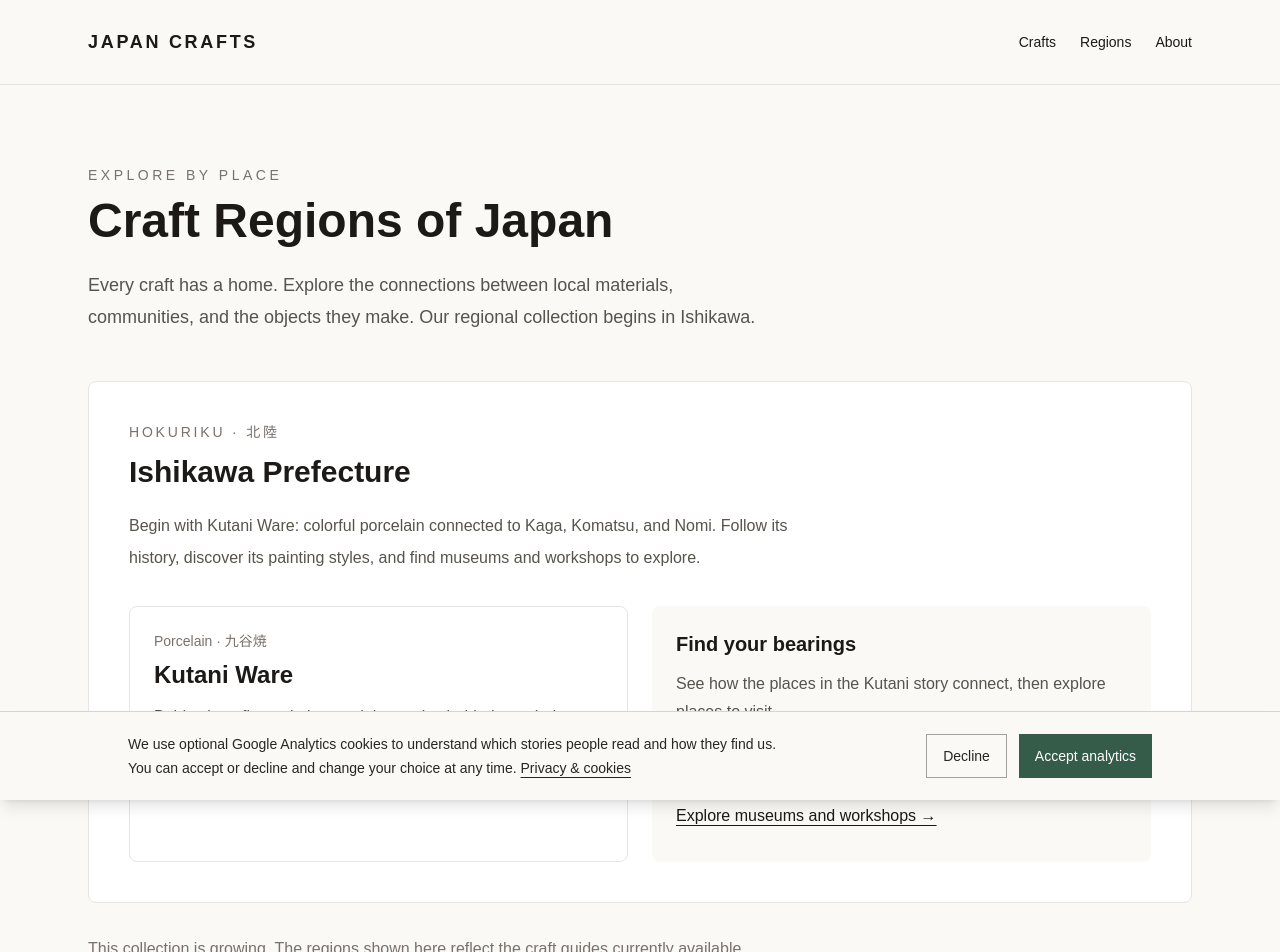
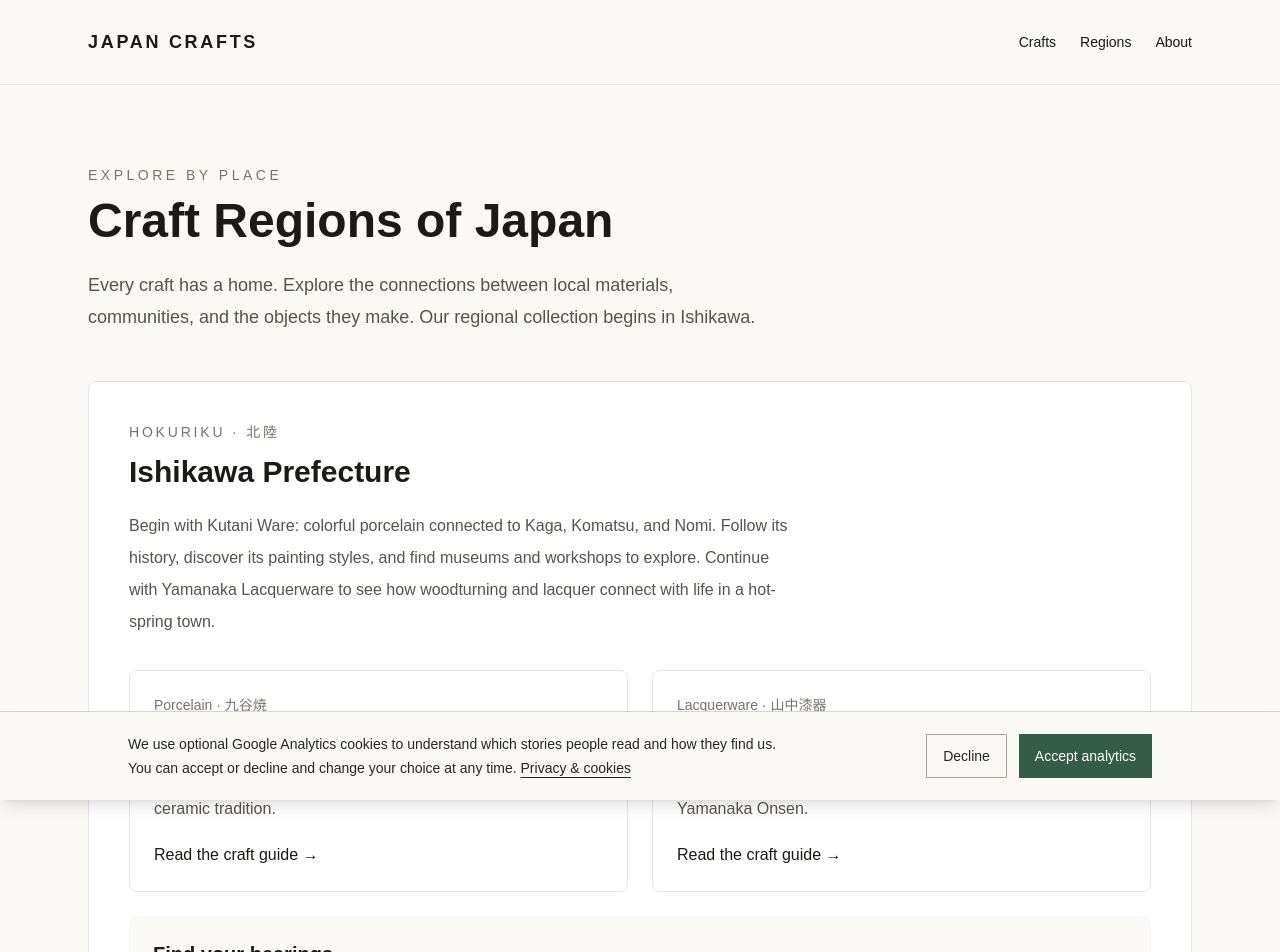
Before and after one commit to mescarmilde/japan-crafts, a Next.js app: page /en/regions in a window 1280 px wide. Shown: the top 952 px of the page. Built offline with nearby package versions, Linux system fonts and the light colour scheme.

Commit message:
Link Yamanaka guide from Kutani and Ishikawa region

```diff
--- a/app/en/crafts/kutani-ware/page.tsx
+++ b/app/en/crafts/kutani-ware/page.tsx
@@ -1189,7 +1189,8 @@ export default function KutaniWarePage() {
         </section>
       </article>
       <aside aria-label="Related craft guides" className="mt-16 border-t border-stone-200 pt-8">
-        <h2 className="text-xl font-semibold">Explore Other Ceramic Traditions</h2><p className="mt-4 leading-7 text-stone-700">How do these traditions differ? <a href="/en/crafts/kutani-vs-arita-vs-shigaraki" className="underline underline-offset-4 focus-visible:outline-2 focus-visible:outline-offset-4 focus-visible:outline-[#355c49]">Compare Kutani, Arita, and Shigaraki</a> through their materials, appearance, and places of origin.</p>
+        <h2 className="text-xl font-semibold">Explore Related Craft Traditions</h2><p className="mt-4 leading-7 text-stone-700">How do these traditions differ? <a href="/en/crafts/kutani-vs-arita-vs-shigaraki" className="underline underline-offset-4 focus-visible:outline-2 focus-visible:outline-offset-4 focus-visible:outline-[#355c49]">Compare Kutani, Arita, and Shigaraki</a> through their materials, appearance, and places of origin.</p>
+        <p className="mt-4 leading-7 text-stone-700">Explore another side of the Kaga region with <a href="/en/crafts/yamanaka-lacquerware" className="underline underline-offset-4 focus-visible:outline-2 focus-visible:outline-offset-4 focus-visible:outline-[#355c49]">Yamanaka Lacquerware</a>, where woodturning, lacquer, and the hot-spring town offer a different view of local craft.</p>
         <div className="mt-4 flex flex-wrap gap-6">
           <a className="underline underline-offset-4 focus-visible:outline-2 focus-visible:outline-offset-4 focus-visible:outline-[#355c49]" href="/en/crafts/arita-ware">Arita Ware →</a>
           <a className="underline underline-offset-4 focus-visible:outline-2 focus-visible:outline-offset-4 focus-visible:outline-[#355c49]" href="/en/crafts/shigaraki-ware">Shigaraki Ware →</a>
--- a/app/en/regions/page.tsx
+++ b/app/en/regions/page.tsx
@@ -4,7 +4,7 @@ import Link from "next/link";
 
 export const metadata: Metadata = pageMetadata({
   title: "Craft Regions of Japan | Japan Crafts",
-  description: "Explore Japanese crafts through the places that shaped them, starting with Kutani Ware in Ishikawa Prefecture.",
+  description: "Explore Japanese crafts through the places that shaped them, including Kutani Ware and Yamanaka Lacquerware in Ishikawa Prefecture.",
   path: "/en/regions",
   article: false,
 });
@@ -25,7 +25,7 @@ export default function RegionsPage() {
         <p className="mt-5 max-w-2xl leading-8 text-stone-600">
           Begin with Kutani Ware: colorful porcelain connected to Kaga, Komatsu,
           and Nomi. Follow its history, discover its painting styles, and find
-          museums and workshops to explore.
+          museums and workshops to explore. Continue with Yamanaka Lacquerware to see how woodturning and lacquer connect with life in a hot-spring town.
         </p>
         <div className="mt-8 grid gap-6 md:grid-cols-2">
           <Link href="/en/crafts/kutani-ware" className="rounded-lg border border-stone-200 p-6 transition hover:border-stone-400 hover:bg-stone-50 focus-visible:outline-2 focus-visible:outline-offset-4 focus-visible:outline-stone-700">
@@ -34,7 +34,13 @@ export default function RegionsPage() {
             <p className="mt-3 leading-7 text-stone-600">Bold colors, fine painting, and the stories behind a varied ceramic tradition.</p>
             <p className="mt-5 font-medium">Read the craft guide →</p>
           </Link>
-          <div className="rounded-lg bg-[#faf9f6] p-6">
+          <Link href="/en/crafts/yamanaka-lacquerware" className="rounded-lg border border-stone-200 p-6 transition hover:border-stone-400 hover:bg-stone-50 focus-visible:outline-2 focus-visible:outline-offset-4 focus-visible:outline-stone-700">
+            <p className="text-sm text-stone-500">Lacquerware · 山中漆器</p>
+            <h3 className="mt-2 text-2xl font-semibold">Yamanaka Lacquerware</h3>
+            <p className="mt-3 leading-7 text-stone-600">Woodturning, lacquer, and the specialists behind the vessels of Yamanaka Onsen.</p>
+            <p className="mt-5 font-medium">Read the craft guide →</p>
+          </Link>
+          <div className="rounded-lg bg-[#faf9f6] p-6 md:col-span-2">
             <h3 className="text-xl font-semibold">Find your bearings</h3>
             <p className="mt-3 leading-7 text-stone-600">See how the places in the Kutani story connect, then explore places to visit.</p>
             <div className="mt-4 flex flex-col items-start gap-2">
```
